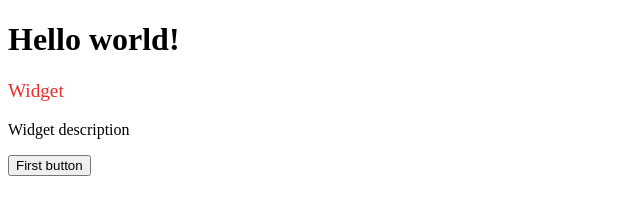
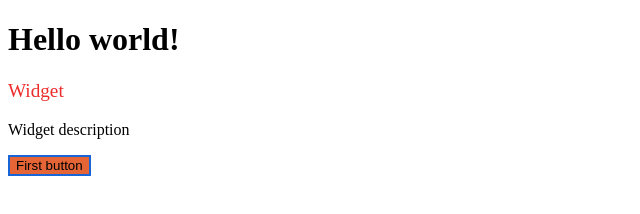
Before and after one commit to VeliHoja/my-project, a plain HTML site: page index.html in a window 1280 px wide. Shown: the whole page, without its empty margins (0-640 px from the left). Drawn offline with Linux system fonts and the light colour scheme.

Commit message:
button styled

```diff
--- a/styles.css
+++ b/styles.css
@@ -2,3 +2,7 @@
     font-size: 1.2rem;
     color: rgb(236, 43, 43)
 }
+.first-button{
+    background-color: rgb(230, 101, 54);
+    border: 2px solid rgb(24, 101, 216);
+}
```
